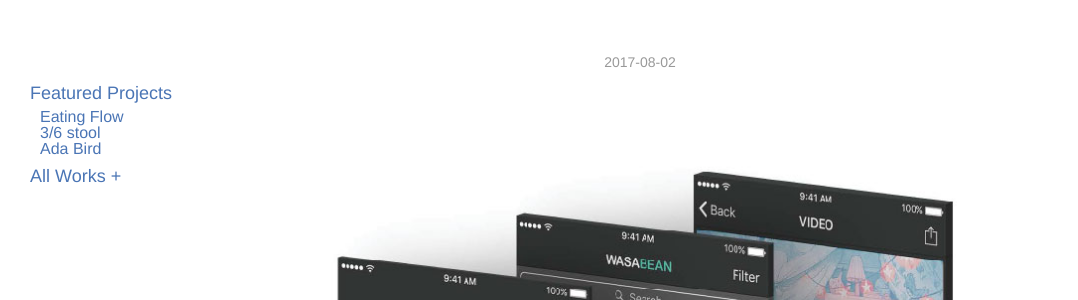
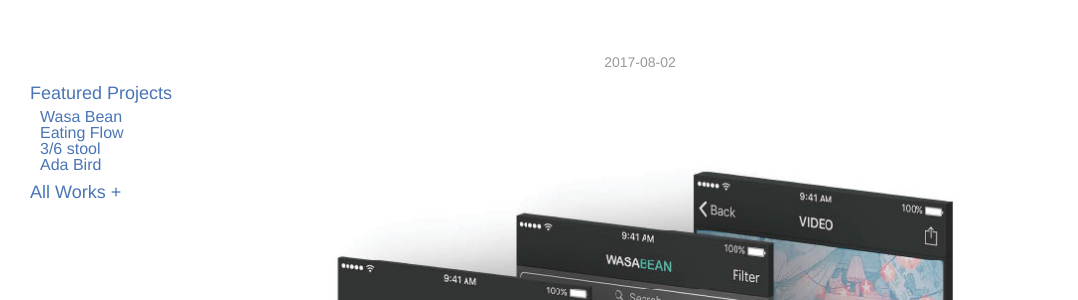
Before and after one commit to yuanyuanhu96/Potfolio-Archive, a Jekyll site: the page built from _posts/2017-08-02-wasa-bean.md, in a window 1280 px wide. Shown: the part 136-436 px from the top of the page, without its empty margins (0-1078 px from the left). Built offline with Jekyll 4.4.1, drawn with Linux system fonts in a browser that asks for light colours.

Commit message:
Update 2017-08-02-wasa-bean.md

```diff
--- a/_posts/2017-08-02-wasa-bean.md
+++ b/_posts/2017-08-02-wasa-bean.md
@@ -1,6 +1,7 @@
 ---
 layout: post
 title: Wasa Bean, APP
+shortTitle: Wasa Bean
 description: This project aims to help Chinese design students to easy find a suitable software tutorial. Many Chinese universities don’t provide enough design software training, students have to learn by them- self. However current learn experience is not very friendly, it makes many students be afraid of study software. The final idea comes from the way of student doing design works. An app will provide detail software process to help students learn from design work which they are like.
 icon: <img src="/images/Project-icon-png/Project-icon-05.png" alt="" width="100"/>
 category: blog
```
